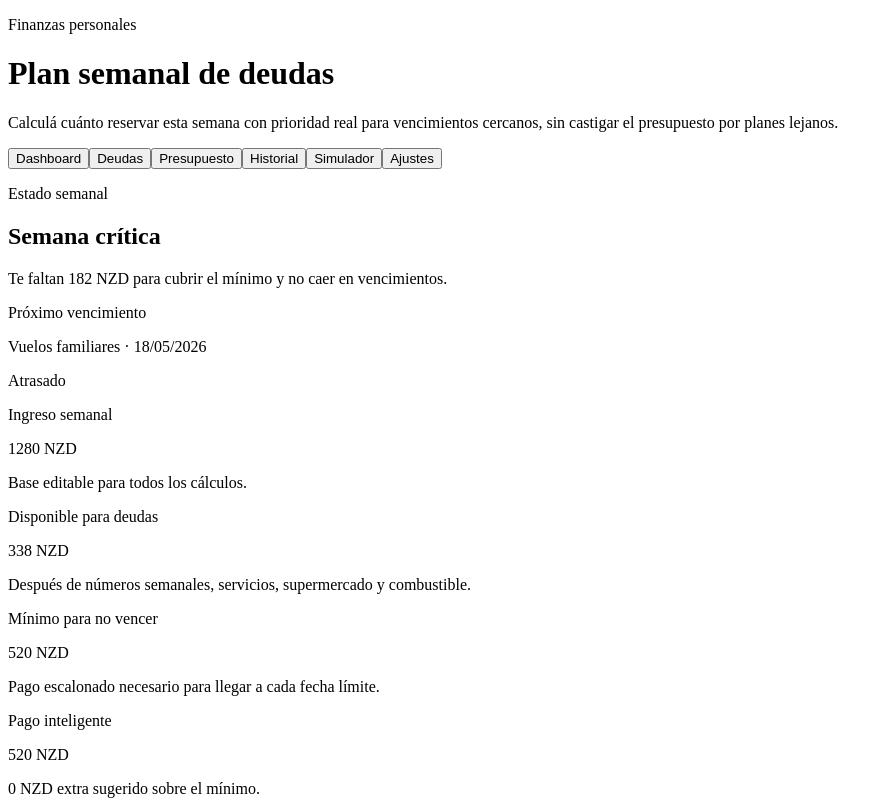
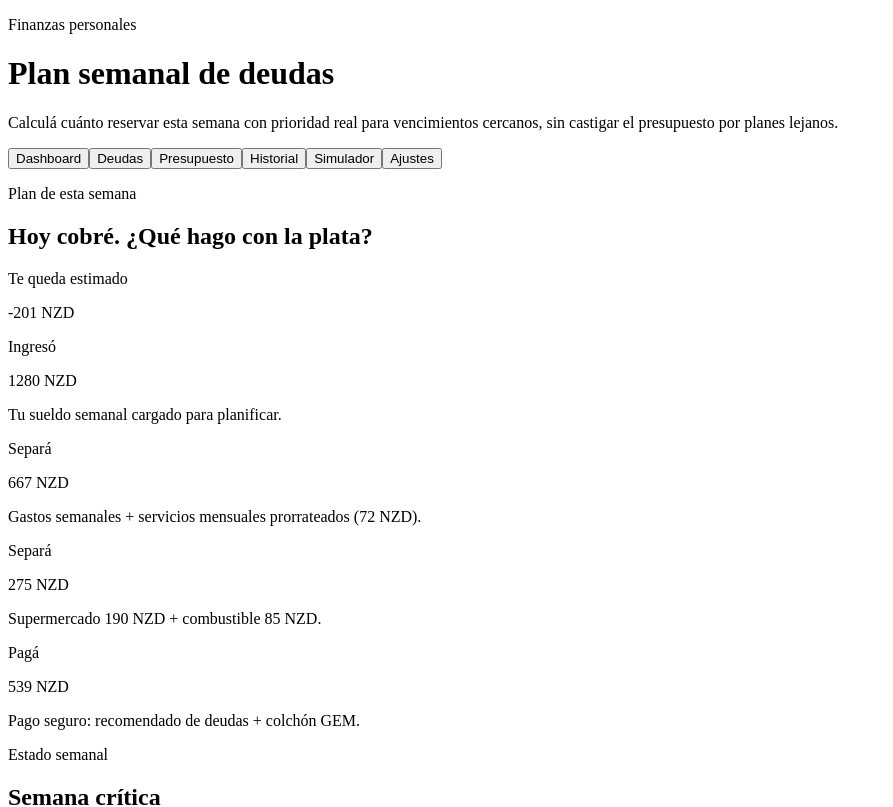
Before and after one commit to marcosgaier/finance-app, a React (Vite) app: page / in a window 1280 px wide. Shown: the top 807 px of the page, without its empty margins (0-893 px from the left). Built offline with nearby package versions, Linux system fonts and the light colour scheme; the HTML template or start-up script is replaced by a standard one.

Commit message:
Add weekly action plan dashboard

```diff
--- /dev/null
+++ b/src/components/WeeklyActionPlan.jsx
@@ -0,0 +1,115 @@
+import React from 'react';
+import { formatMoney } from '../utils/financeEngine.js';
+
+function sumAmounts(items = []) {
+  return items.reduce((total, item) => total + Number(item.amount || 0), 0);
+}
+
+function normalizeCategory(category) {
+  if (category === 'supermercado' || category === 'grocery') return 'groceries';
+  if (category === 'combustible') return 'fuel';
+  if (category === 'otros') return 'other';
+  return ['groceries', 'fuel', 'other'].includes(category) ? category : 'other';
+}
+
+function calculateTransactionTotals(transactions = []) {
+  return transactions.reduce(
+    (totals, transaction) => {
+      const category = normalizeCategory(transaction.category);
+      const amount = Number(transaction.amount || 0);
+
+      return {
+        ...totals,
+        [category]: totals[category] + amount,
+        total: totals.total + amount,
+      };
+    },
+    { groceries: 0, fuel: 0, other: 0, total: 0 },
+  );
+}
+
+export function WeeklyActionPlan({ financeData, weeklySummary }) {
+  const activeWeek = financeData.activeWeek || null;
+  const extraIncomeTotal = sumAmounts(activeWeek?.extraIncome || []);
+  const totalIncome = Number(weeklySummary.weeklyIncome || 0) + extraIncomeTotal;
+  const fixedReserve = Number(weeklySummary.fixedTotal || 0);
+  const variableBudget = Number(weeklySummary.groceries || 0) + Number(weeklySummary.fuel || 0);
+  const debtPayment = Number(weeklySummary.suggestedSafeWeeklyPayment || weeklySummary.recommendedPayment || 0);
+  const estimatedFree = totalIncome - fixedReserve - variableBudget - debtPayment;
+  const transactionTotals = calculateTransactionTotals(activeWeek?.variableTransactions || []);
+  const actualDebtPayments = sumAmounts(activeWeek?.payments || []);
+  const actualRemaining = totalIncome - fixedReserve - transactionTotals.total - actualDebtPayments;
+
+  return (
+    <section className="rounded-lg border border-teal-200 bg-white p-4 shadow-sm">
+      <div className="flex flex-col gap-2 sm:flex-row sm:items-end sm:justify-between">
+        <div>
+          <p className="text-sm font-semibold uppercase tracking-wide text-teal-700">Plan de esta semana</p>
+          <h2 className="mt-1 text-xl font-bold text-stone-950">Hoy cobré. ¿Qué hago con la plata?</h2>
+        </div>
+        <div className={`rounded-md border px-3 py-2 ${estimatedFree >= 0 ? 'border-emerald-200 bg-emerald-50' : 'border-amber-200 bg-amber-50'}`}>
+          <p className="text-xs font-semibold uppercase tracking-wide text-stone-500">Te queda estimado</p>
+          <p className="text-lg font-bold text-stone-950">{formatMoney(estimatedFree)}</p>
+        </div>
+      </div>
+
+      <div className="mt-4 grid gap-3 lg:grid-cols-4">
+        <ActionStep
+          label="Ingresó"
+          value={formatMoney(totalIncome)}
+          helper={
+            extraIncomeTotal > 0
+              ? `Sueldo ${formatMoney(weeklySummary.weeklyIncome)} + extras ${formatMoney(extraIncomeTotal)}.`
+              : 'Tu sueldo semanal cargado para planificar.'
+          }
+        />
+        <ActionStep
+          label="Separá"
+          value={formatMoney(fixedReserve)}
+          helper={`Gastos semanales + servicios mensuales prorrateados (${formatMoney(weeklySummary.monthlyReserveWeekly)}).`}
+        />
+        <ActionStep
+          label="Separá"
+          value={formatMoney(variableBudget)}
+          helper={`Supermercado ${formatMoney(weeklySummary.groceries)} + combustible ${formatMoney(weeklySummary.fuel)}.`}
+        />
+        <ActionStep
+          label="Pagá"
+          value={formatMoney(debtPayment)}
+          helper={
+            weeklySummary.suggestedSafeWeeklyPayment
+              ? 'Pago seguro: recomendado de deudas + colchón GEM.'
+              : 'Pago recomendado actual para no correr con vencimientos.'
+          }
+        />
+      </div>
+
+      {activeWeek ? (
+        <div className="mt-4 rounded-md border border-stone-200 bg-stone-50 p-3">
+          <div className="flex flex-col gap-2 sm:flex-row sm:items-center sm:justify-between">
+            <div>
+              <p className="text-sm font-semibold text-stone-900">Ya registrado esta semana</p>
+              <p className="mt-1 text-sm text-stone-600">
+                Super {formatMoney(transactionTotals.groceries)} · combustible {formatMoney(transactionTotals.fuel)} · otros {formatMoney(transactionTotals.other)} · deudas {formatMoney(actualDebtPayments)}
+              </p>
+            </div>
+            <div className={`rounded-md border px-3 py-2 ${actualRemaining >= 0 ? 'border-emerald-200 bg-white' : 'border-amber-200 bg-amber-50'}`}>
+              <p className="text-xs font-semibold uppercase tracking-wide text-stone-500">Margen aproximado</p>
+              <p className="text-base font-bold text-stone-950">{formatMoney(actualRemaining)}</p>
+            </div>
+          </div>
+        </div>
+      ) : null}
+    </section>
+  );
+}
+
+function ActionStep({ label, value, helper }) {
+  return (
+    <div className="rounded-md border border-stone-200 bg-stone-50 p-3">
+      <p className="text-xs font-semibold uppercase tracking-wide text-teal-700">{label}</p>
+      <p className="mt-1 text-2xl font-bold text-stone-950">{value}</p>
+      <p className="mt-2 text-sm leading-5 text-stone-600">{helper}</p>
+    </div>
+  );
+}
--- a/src/pages/Dashboard.jsx
+++ b/src/pages/Dashboard.jsx
@@ -8,6 +8,7 @@ import { ScenarioSimulator } from '../components/ScenarioSimulator.jsx';
 import { StatCard } from '../components/StatCard.jsx';
 import { UpcomingDueSummary } from '../components/UpcomingDueSummary.jsx';
 import { WeeklyTracker } from '../components/WeeklyTracker.jsx';
+import { WeeklyActionPlan } from '../components/WeeklyActionPlan.jsx';
 import { WeeklyStatus } from '../components/WeeklyStatus.jsx';
 import { calculateWeeklyDebtReserve, formatMoney } from '../utils/financeEngine.js';
 
@@ -163,6 +164,7 @@ export function Dashboard({ financeData, setFinanceData }) {
 
         {activeTab === 'dashboard' && (
           <div className="grid gap-5">
+            <WeeklyActionPlan financeData={financeData} weeklySummary={weeklySummary} />
             <WeeklyStatus summary={weeklySummary} />
 
             <section className="grid gap-3 sm:grid-cols-2 xl:grid-cols-5">
```
